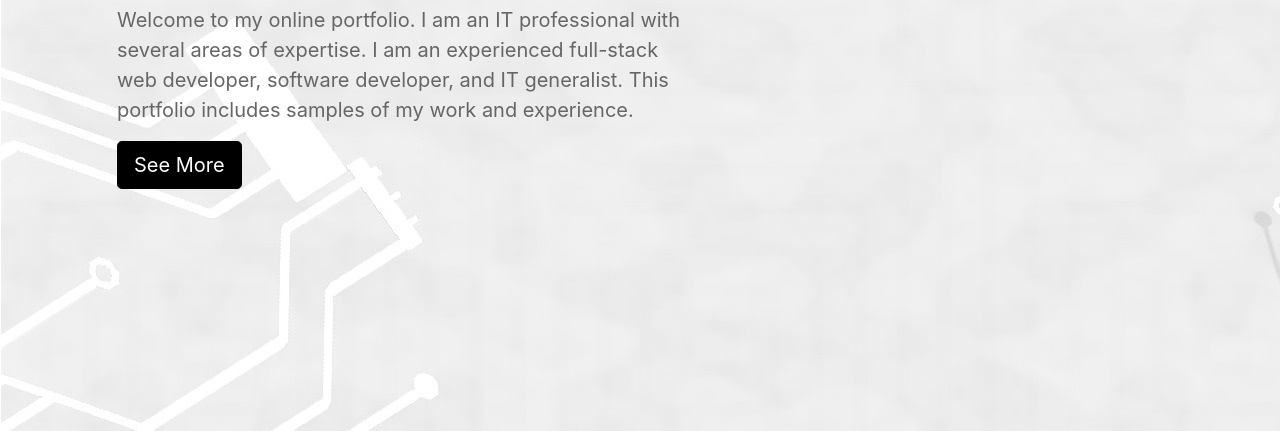
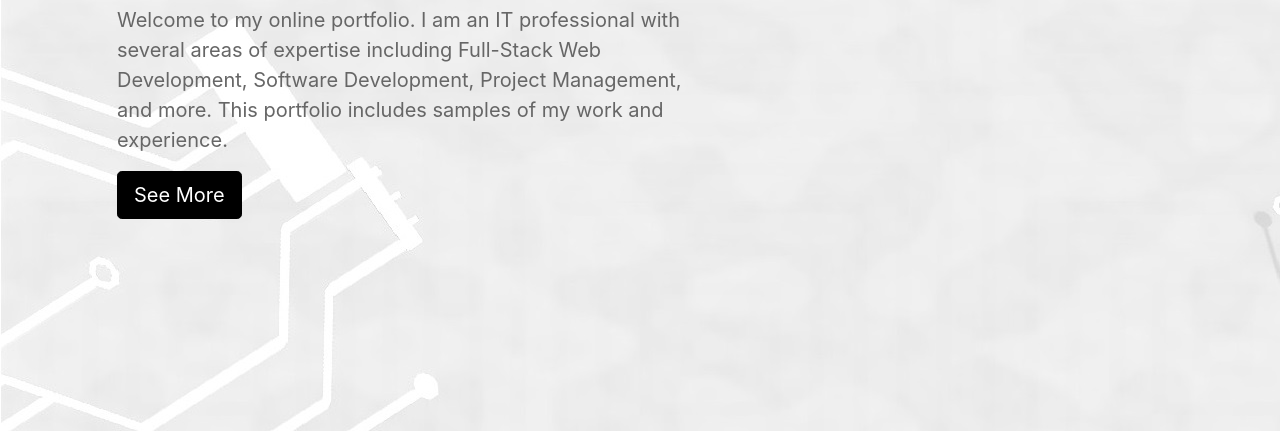
Before and after one commit to Steve-Earle/Steve-Earle.github.io, a plain HTML site: page index.html in a window 1280 px wide. Shown: the part 369-800 px from the top of the page. Drawn offline with nearby package versions, Linux system fonts and the light colour scheme.

Commit message:
Updated portfolio

```diff
--- a/index.html
+++ b/index.html
@@ -37,8 +37,8 @@
                 <div class="description">
                     <h1>Steve Earle
                     <h2>Web Developer & Information Technology Generalist</h2>
-                    <p>Welcome to my online portfolio. I am an IT professional with several areas of expertise.
-                        I am an experienced full-stack web developer, software developer, and IT generalist.
+                    <p>Welcome to my online portfolio. I am an IT professional with several areas of expertise including
+                        Full-Stack Web Development, Software Development, Project Management, and more.
                         This portfolio includes samples of my work and experience.</p>
                     <button class="btn btn-outline-secondary btn-lg"
                     onclick="window.location.href='/Steve-Earle.github.io/portfolio.html'">See More</button>
```
